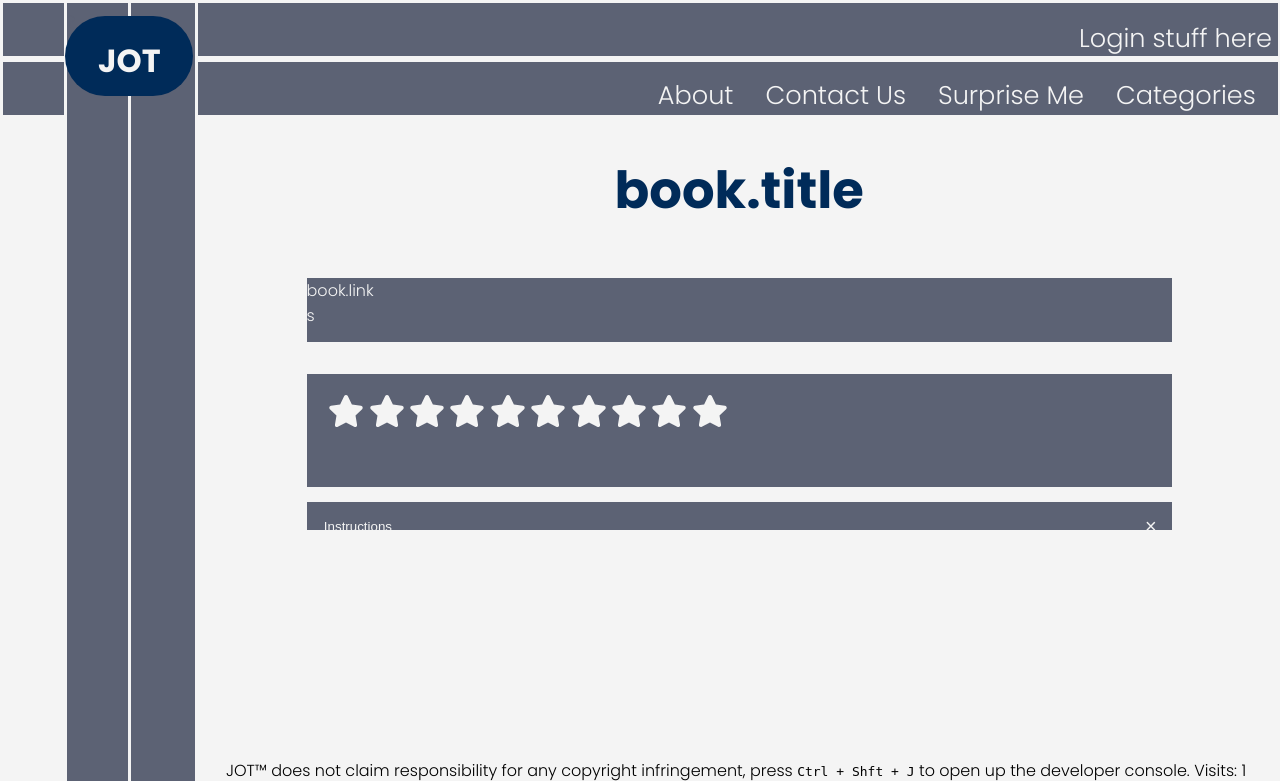
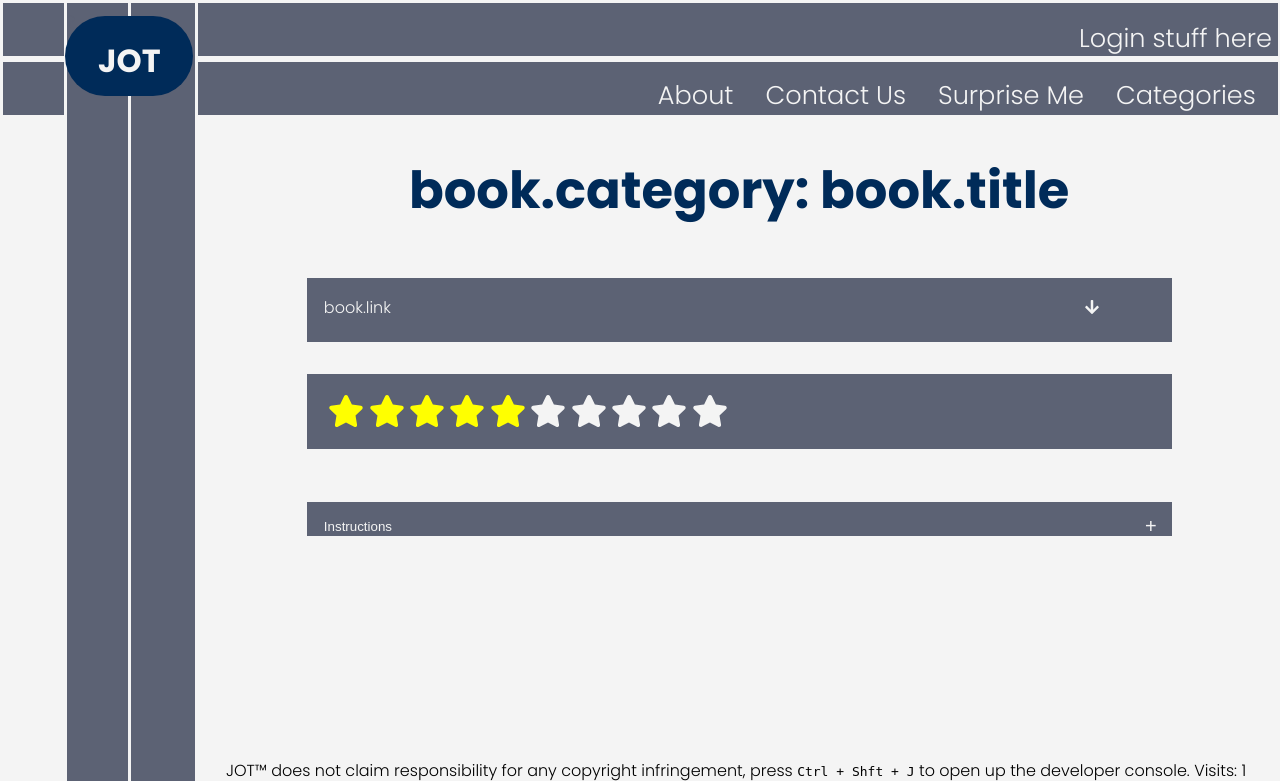
Before and after one commit to ConnorCoull/WAD2_Group8D, a Django app: page /jot/book/ in a window 1280 px wide. Shown: the top 781 px of the page. Run offline with Django 4.2, Linux system fonts and the light colour scheme.

Commit message:
making sure book code is fully up to date to prevent errors

```diff
--- a/jot_project/jot/urls.py
+++ b/jot_project/jot/urls.py
@@ -13,7 +13,7 @@ urlpatterns = [
     path('categories/', views.categories, name='categories'),
     path('surpriseme/', views.surpriseme, name='surpriseme'),
     path('book/', views.book, name='book'),
-    #new link added (to test my function...)
+    path('searchresults/', views.searchresults, name='searchresults'),
     path('addbook/',views.upload_books,name = 'addbook'),
 
 ]
--- a/jot_project/jot/views.py
+++ b/jot_project/jot/views.py
@@ -66,6 +66,12 @@ def book(request):
     context_dict['test_star_colour'] = ['#ffd800', '#ffd800', '#ffd800', '#ffd800', '#ffd800', '#f4f4f4', '#f4f4f4', '#f4f4f4', '#f4f4f4', '#f4f4f4']
     return render(request, 'jot/book.html', context=context_dict)
 
+def searchresults(request):
+    context_dict = {}
+    visitor_cookie_handler(request)
+    context_dict['visits'] = request.session['visits']
+    return render(request, 'jot/searchresults.html', context=context_dict)
+
 # Not a view, this is just a helper function
 def get_server_side_cookie(request, cookie, default_val=None):
     val = request.session.get(cookie)
--- a/jot_project/static/script.js
+++ b/jot_project/static/script.js
@@ -7,7 +7,7 @@ document.querySelectorAll(".accordion-button").forEach((button) => {
     if (button.classList.contains("accordion-button-active")) {
       accordionContent.style.maxHeight = "81%";
       accordionContent.style.padding = "2%";
-      accordionContent.style.fontSize = "2vw";
+      accordionContent.style.fontSize = "1.5vw";
     } else {
       accordionContent.style.maxHeight = 0;
       accordionContent.style.padding = "0";
--- a/jot_project/static/style.css
+++ b/jot_project/static/style.css
@@ -207,17 +207,19 @@ ul.navbar li a {
 
 .review-div {
   background-color: #5c6274;
+  display: block;
   color: #f4f4f4;
   position: absolute;
   text-align: left;
   width: 76%;
-  height: 11%;
+  height: 5%;
   top: 40%;
   left: 10%;
   padding-top: 2%;
   padding-bottom: 2%;
   padding-left: 2%;
   padding-right: 2%;
+  line-height: 50%;
 }
 
 .book-div {
@@ -262,10 +264,11 @@ ul.navbar li a {
   position: absolute;
   display: block;
   width: 100%;
-  height: 15%;
+  height: 13%;
   padding-left: 2%;
   padding-right: 2%;
   padding-top: 2%;
+  padding-bottom: 2%;
   border: none;
   outline: none;
   cursor: pointer;
@@ -276,7 +279,7 @@ ul.navbar li a {
 }
 
 .accordion-button::after {
-  content: "\00D7";
+  content: "\002B";
   float: right;
   transform: scale(1.5);
 }
@@ -288,6 +291,7 @@ ul.navbar li a {
   padding-left: 2%;
   padding-right: 2%;
   padding-top: 2%;
+  padding-bottom: 2%;
   border: none;
   outline: none;
   cursor: pointer;
@@ -298,7 +302,7 @@ ul.navbar li a {
 }
 
 .accordion-button-active::after {
-  content: "\002B";
+  content: "\00D7";
   float: right;
   transform: scale(1.5);
 }
@@ -306,8 +310,6 @@ ul.navbar li a {
 .accordion-content {
   position: absolute;
   display: block;
-  font-size: 2vw;
-  font-size: 20px;
   top: 20%;
   width: 96%;
   overflow: hidden;
@@ -317,3 +319,23 @@ ul.navbar li a {
   padding: 0 0;
   background-color: #5c6274;
 }
+
+.book-link {
+  left: 0;
+  height: 90%;
+  width: 40%;
+  padding-left: 2%;
+  padding-top: 2%;
+  margin: 0;
+  float: left;
+}
+
+.download-symbol {
+  left: 80%;
+  height: 90%;
+  width: 10%;
+  padding-left: 2%;
+  padding-top: 2%;
+  margin: 0;
+  float: right;
+}
--- a/jot_project/templates/jot/book.html
+++ b/jot_project/templates/jot/book.html
@@ -1,21 +1,22 @@
 {% extends 'jot/base.html' %} {% load static %} {% block title_block %}
 book.title {%endblock %} {% block body_block %}
-<h1 class="h1-title-block">book.title</h1>
+<h1 class="h1-title-block">book.category: book.title</h1>
 <div class="book-div">
   <div class="book-link">
     book.link<!--<a href="book.url.pdf" target="_blank">book.title</a>-->
   </div>
-  <div class="download symbol">
-    s<!--<a href="book.url.pdf" download>icon</a>-->
+  <div class="download-symbol">
+    <i class="fas fa-arrow-down"></i
+    ><!--<a href="book.url.pdf" download><i class="fas fa-arrow-down"></i></a>-->
   </div>
 </div>
 
 <div class="review-div">
-  <i class="fas fa-star fa-2x"></i>
-  <i class="fas fa-star fa-2x"></i>
-  <i class="fas fa-star fa-2x"></i>
-  <i class="fas fa-star fa-2x"></i>
-  <i class="fas fa-star fa-2x"></i>
+  <i class="fas fa-star fa-2x" style="color: yellow"></i>
+  <i class="fas fa-star fa-2x" style="color: yellow"></i>
+  <i class="fas fa-star fa-2x" style="color: yellow"></i>
+  <i class="fas fa-star fa-2x" style="color: yellow"></i>
+  <i class="fas fa-star fa-2x" style="color: yellow"></i>
   <i class="fas fa-star fa-2x"></i>
   <i class="fas fa-star fa-2x"></i>
   <i class="fas fa-star fa-2x"></i>
@@ -28,7 +29,7 @@ book.title {%endblock %} {% block body_block %}
   <div class="accordion-content">
     Click on the book title to be taken to another tab <br />
     OR <br />
-    Click the download symbol (s) <br />
+    Click the download symbol (<i class="fas fa-arrow-down"></i>) <br />
     Navigate to your downloads folder <br />
     Click on the file icon called book.name.pdf
   </div>
```
Also changed, not shown: jot_project/templates/jot/searchresults.html (added, +29 -0 lines).
